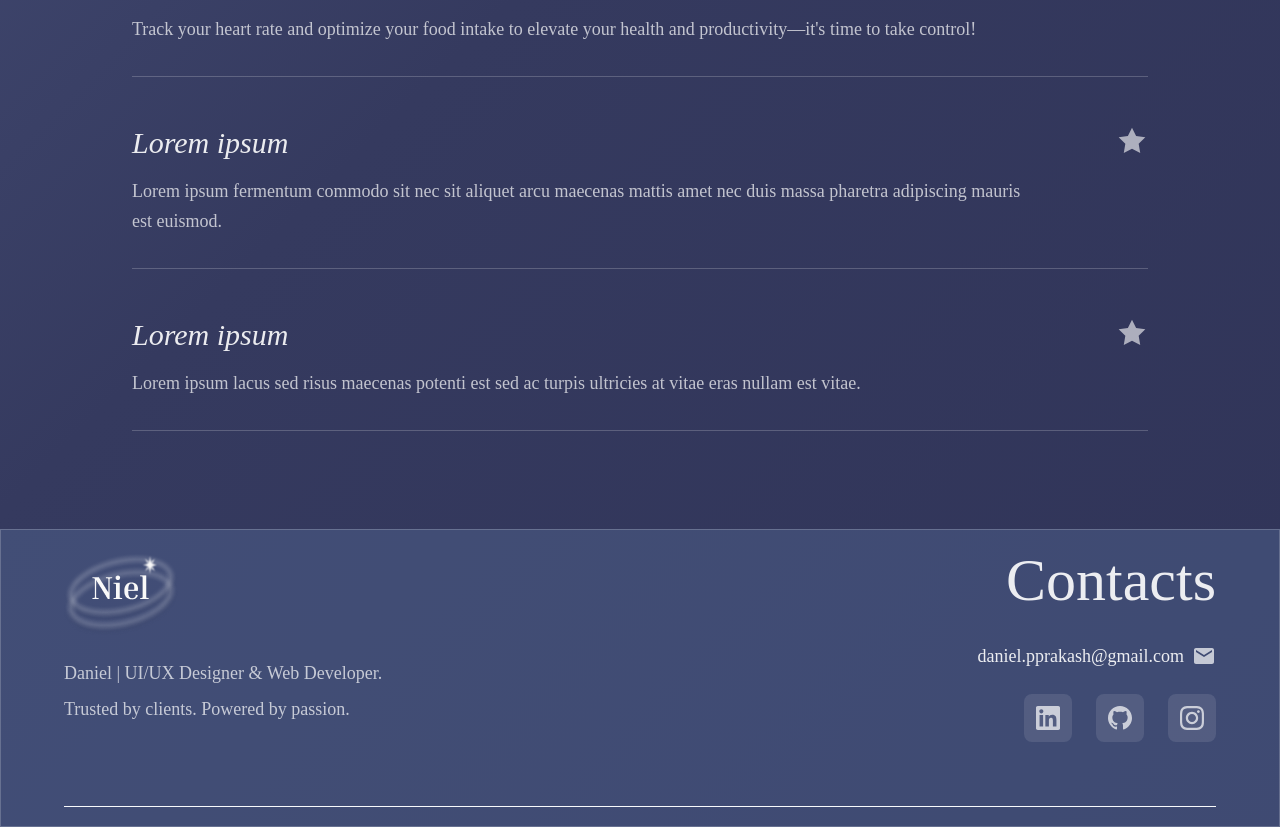
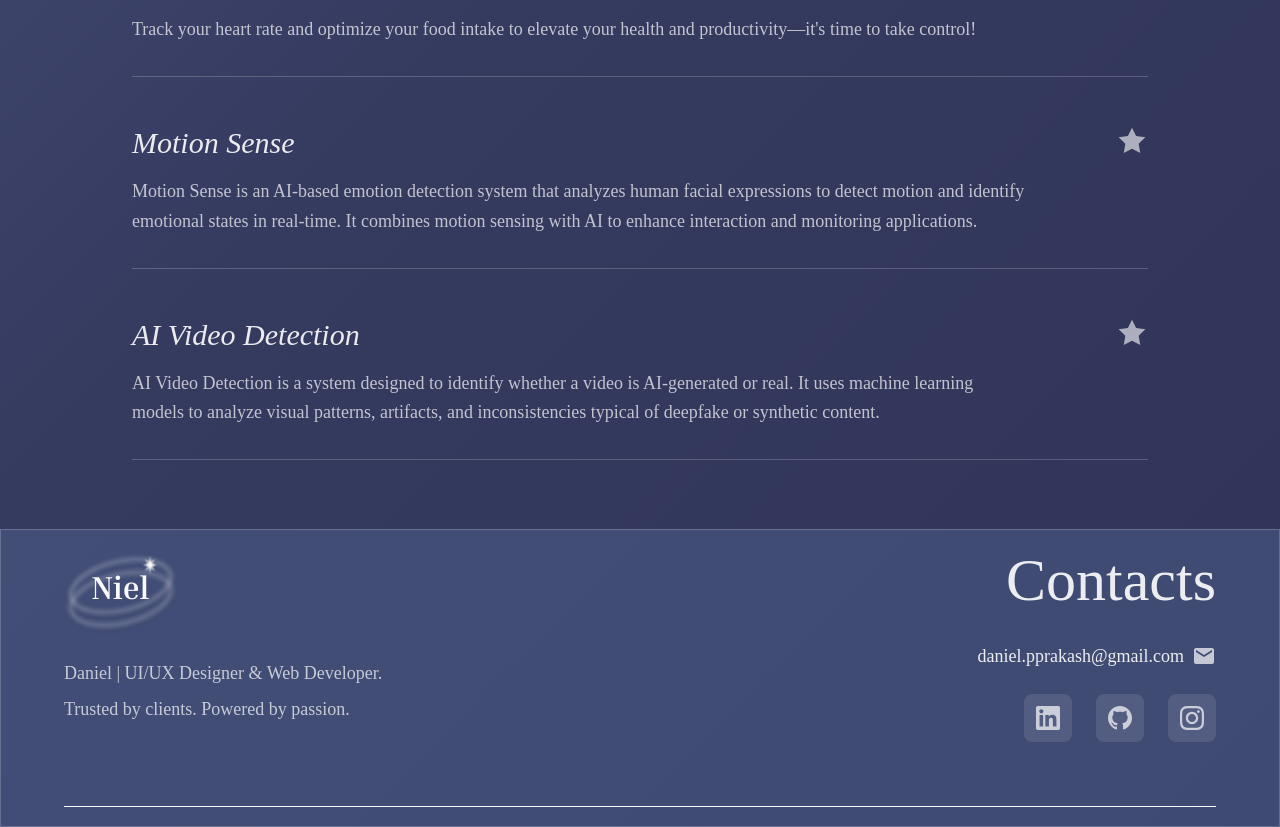
Before and after one commit to gabdani11/Portfolio, a React (Vite) app: page / in a window 1280 px wide. Shown: the part 2860-3687 px from the top of the page. Built offline with nearby package versions, Linux system fonts and the light colour scheme; a web font is replaced by a local one.

Commit message:
final version

```diff
--- a/src/Components/Page4.jsx
+++ b/src/Components/Page4.jsx
@@ -35,9 +35,9 @@ const Page4 = () => {
             {/* Lorem ipsum Project 1 */}
             <div className="flex items-start justify-between border-b border-white/20 pb-8">
               <div className="flex-1">
-                <h2 className="text-3xl font-inria italic mb-4 text-white/90">Lorem ipsum</h2>
+                <h2 className="text-3xl font-inria italic mb-4 text-white/90">Motion Sense</h2>
                 <p className="text-white/70 font-inria text-lg leading-relaxed max-w-4xl">
-                  Lorem ipsum fermentum commodo sit nec sit aliquet arcu maecenas mattis amet nec duis massa pharetra adipiscing mauris est euismod.
+                  Motion Sense is an AI-based emotion detection system that analyzes human facial expressions to detect motion and identify emotional states in real-time. It combines motion sensing with AI to enhance interaction and monitoring applications.
                 </p>
               </div>
               <div className="ml-8 flex-shrink-0">
@@ -48,9 +48,11 @@ const Page4 = () => {
             {/* Lorem ipsum Project 2 */}
             <div className="flex items-start justify-between border-b border-white/20 pb-8">
               <div className="flex-1">
-                <h2 className="text-3xl font-inria italic mb-4 text-white/90">Lorem ipsum</h2>
+                <h2 className="text-3xl font-inria italic mb-4 text-white/90">AI Video Detection</h2>
                 <p className="text-white/70 font-inria text-lg leading-relaxed max-w-4xl">
-                  Lorem ipsum lacus sed risus maecenas potenti est sed ac turpis ultricies at vitae eras nullam est vitae.
+                  AI Video Detection is a system designed to identify whether a video is AI-generated or real. It uses machine learning models to analyze visual patterns, artifacts, and inconsistencies typical of deepfake or synthetic content.
+
+
                 </p>
               </div>
               <div className="ml-8 flex-shrink-0">
```
